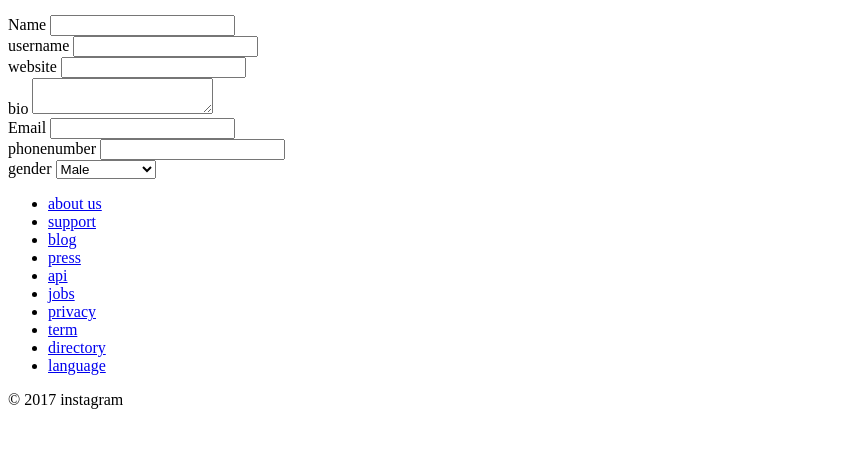
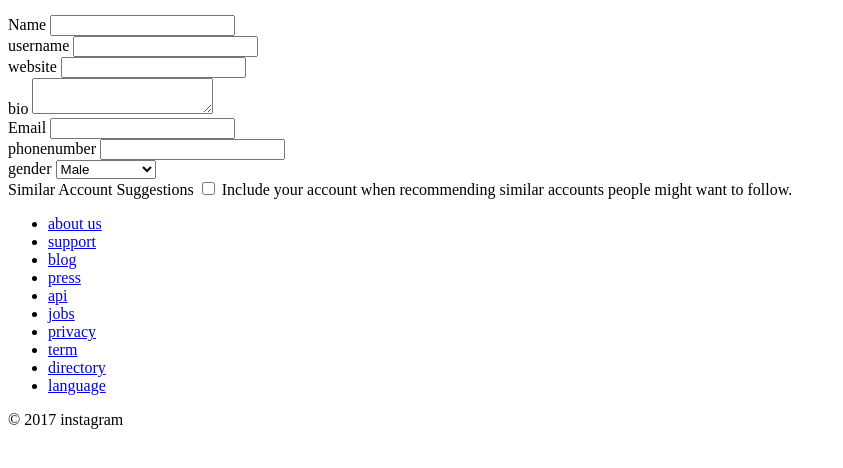
Before and after one commit to yidahyeon/emmayi, a plain HTML site: page edit-profile.html in a window 1280 px wide. Shown: the part 330-798 px from the top of the page, without its empty margins (0-843 px from the left). Drawn offline with Linux system fonts and the light colour scheme.

Commit message:
check box

```diff
--- a/edit-profile.html
+++ b/edit-profile.html
@@ -65,6 +65,10 @@
            <option value="Not specified">Not specified</option>
          </select>
         </div>
+        <div class="form__row">
+         <span for="name" class="form__name">Similar Account Suggestions</span>
+           <input id="similar" type="checkbox">
+           <label for="similar" class="form__outside-laber">Include your account when recommending similar accounts people might want to follow.</label>
     </form>
     </main>
     <footer>
```
